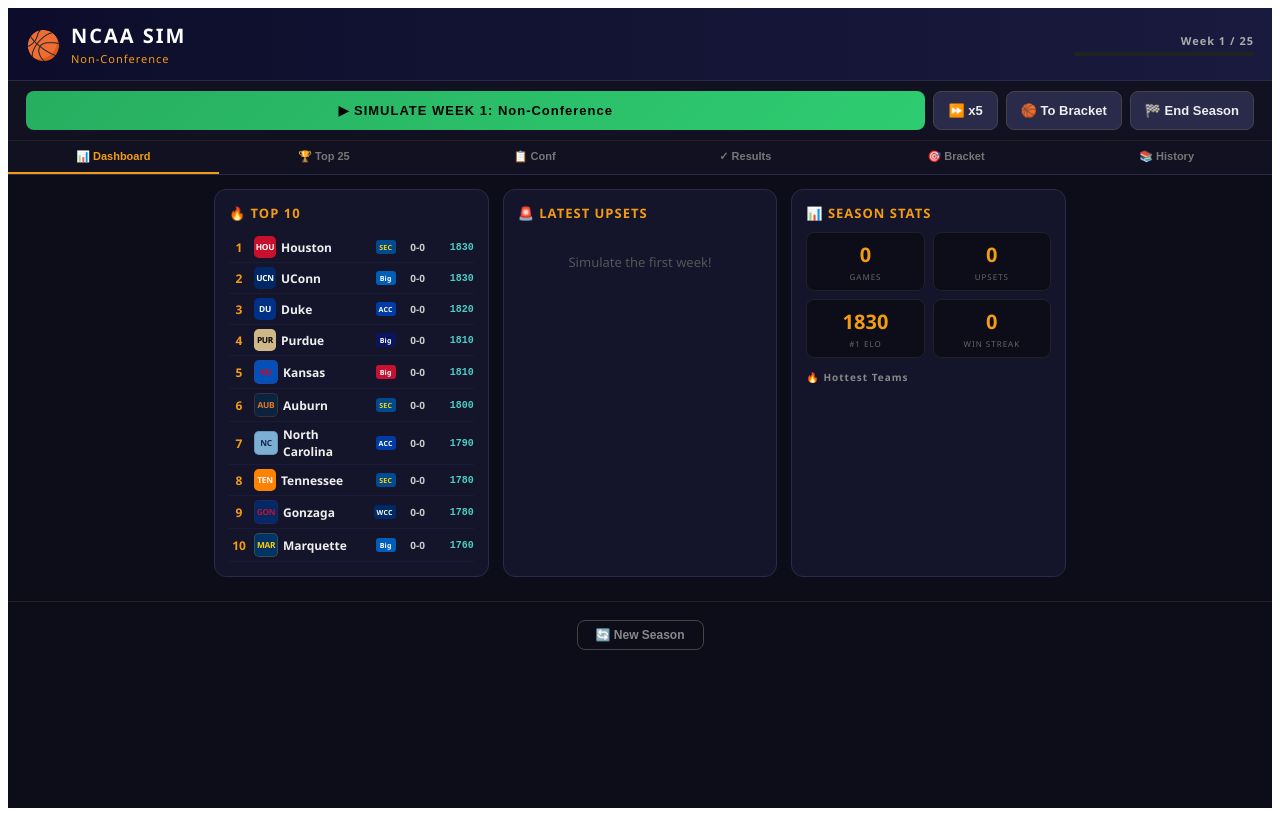
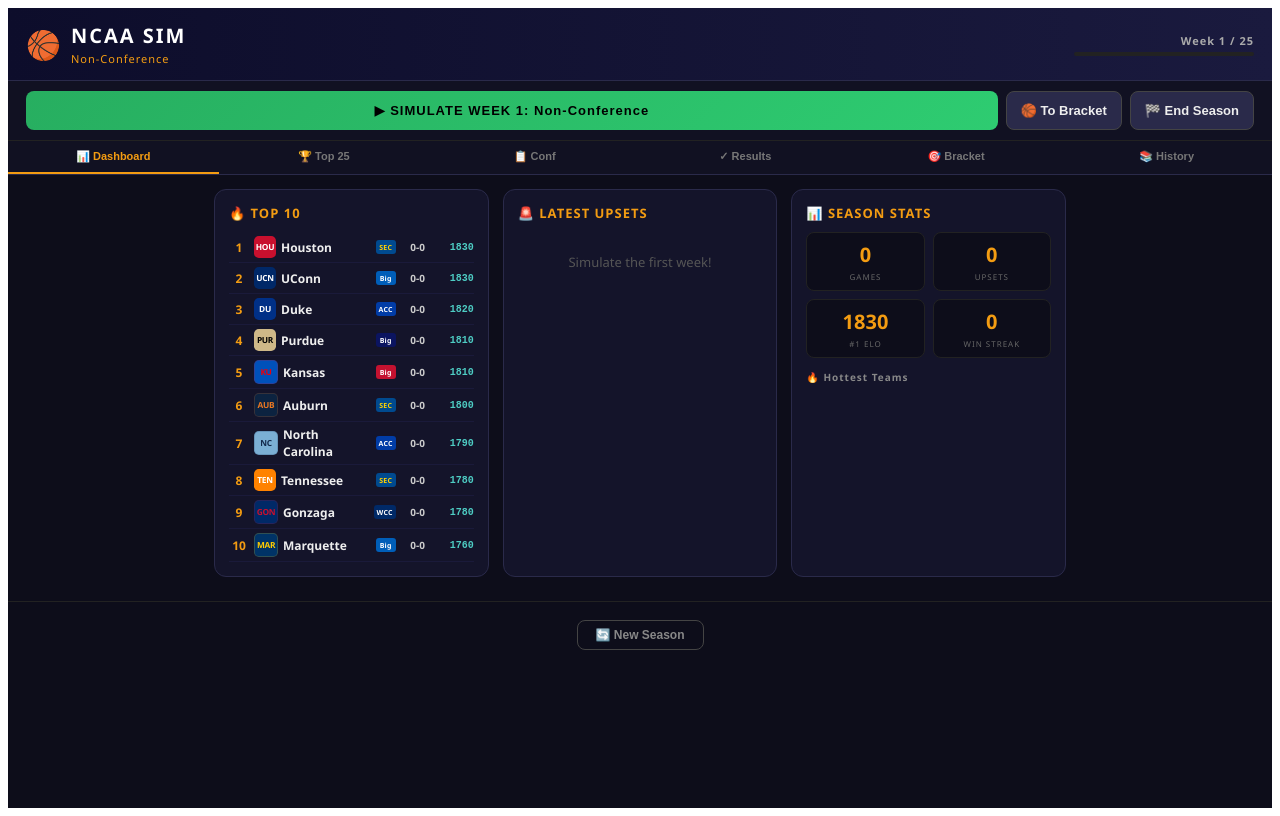
Before and after one commit to carsnwd/ncaa-sim, a React (Vite) app: page / in a window 1280 px wide. Both pictures are taken after a click on the button "TIP OFF SEASON →". Built offline with nearby package versions, Linux system fonts and the light colour scheme.

Commit message:
remove broken 5x button

```diff
--- a/src/App.jsx
+++ b/src/App.jsx
@@ -561,7 +561,7 @@
 
       {champion && <div style={S.championBanner}><div style={S.trophyIcon}>🏆</div><div><div style={S.championLabel}>NATIONAL CHAMPION</div><div style={{ display: "flex", alignItems: "center", gap: 10, justifyContent: "center" }}><TeamBadge name={champion.team} size={36} /><div style={S.championName}>{champion.team}</div></div><div style={S.championRecord}>({gameState.teams[champion.team].wins}-{gameState.teams[champion.team].losses}) · #{champion.seed} seed · {gameState.teams[champion.team].conference}</div><div style={{ marginTop: 10, display: "flex", justifyContent: "center" }}><button style={S.championButton} onClick={startSeason}>🔄 New Season</button></div></div></div>}
 
-      {currentWeek < schedule.length && <div style={S.simBar}><button style={S.simButton} onClick={simulateWeek}>▶ SIMULATE WEEK {currentWeek + 1}: {schedule[currentWeek].phase}</button><button style={S.simButtonSmall} onClick={() => { for (let i = 0; i < 5; i++)setTimeout(() => simulateWeek(), i * 50) }}>⏩ x5</button><button style={S.simButtonSmall} onClick={simulateToBracketStart}>🏀 To Bracket</button><button style={S.simButtonSmall} onClick={simulateToEndOfSeason}>🏁 End Season</button></div>}
+      {currentWeek < schedule.length && <div style={S.simBar}><button style={S.simButton} onClick={simulateWeek}>▶ SIMULATE WEEK {currentWeek + 1}: {schedule[currentWeek].phase}</button><button style={S.simButtonSmall} onClick={simulateToBracketStart}>🏀 To Bracket</button><button style={S.simButtonSmall} onClick={simulateToEndOfSeason}>🏁 End Season</button></div>}
 
       <div style={S.tabs}>{["dashboard", "top25", "conference", "results", "bracket", "history"].map(t => <button key={t} style={{ ...S.tab, ...(view === t ? S.tabActive : {}) }} onClick={() => setView(t)}>{t === "dashboard" ? "📊 Dashboard" : t === "top25" ? "🏆 Top 25" : t === "conference" ? "📋 Conf" : t === "results" ? "✓ Results" : t === "bracket" ? "🎯 Bracket" : "📚 History"}</button>)}</div>
 
```
